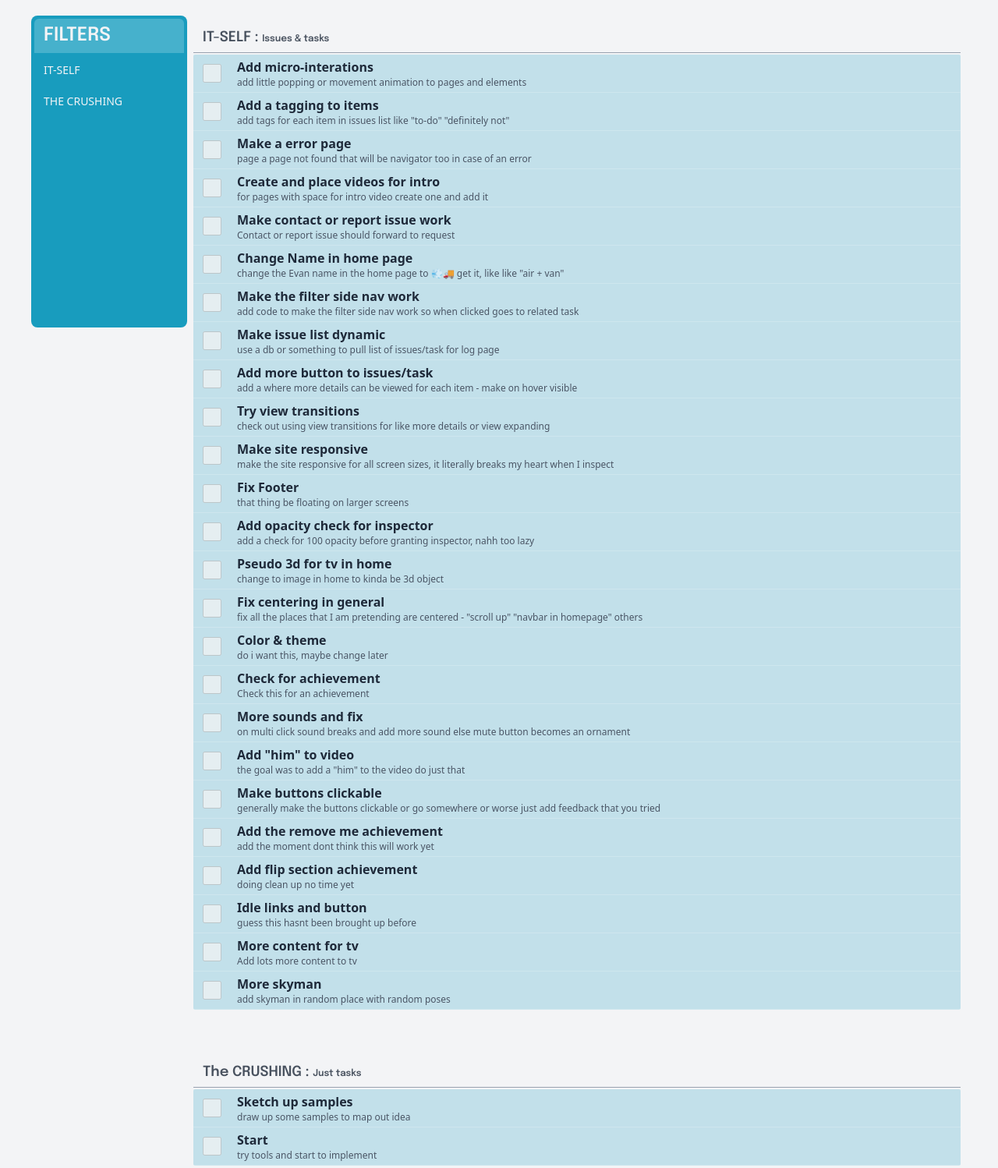
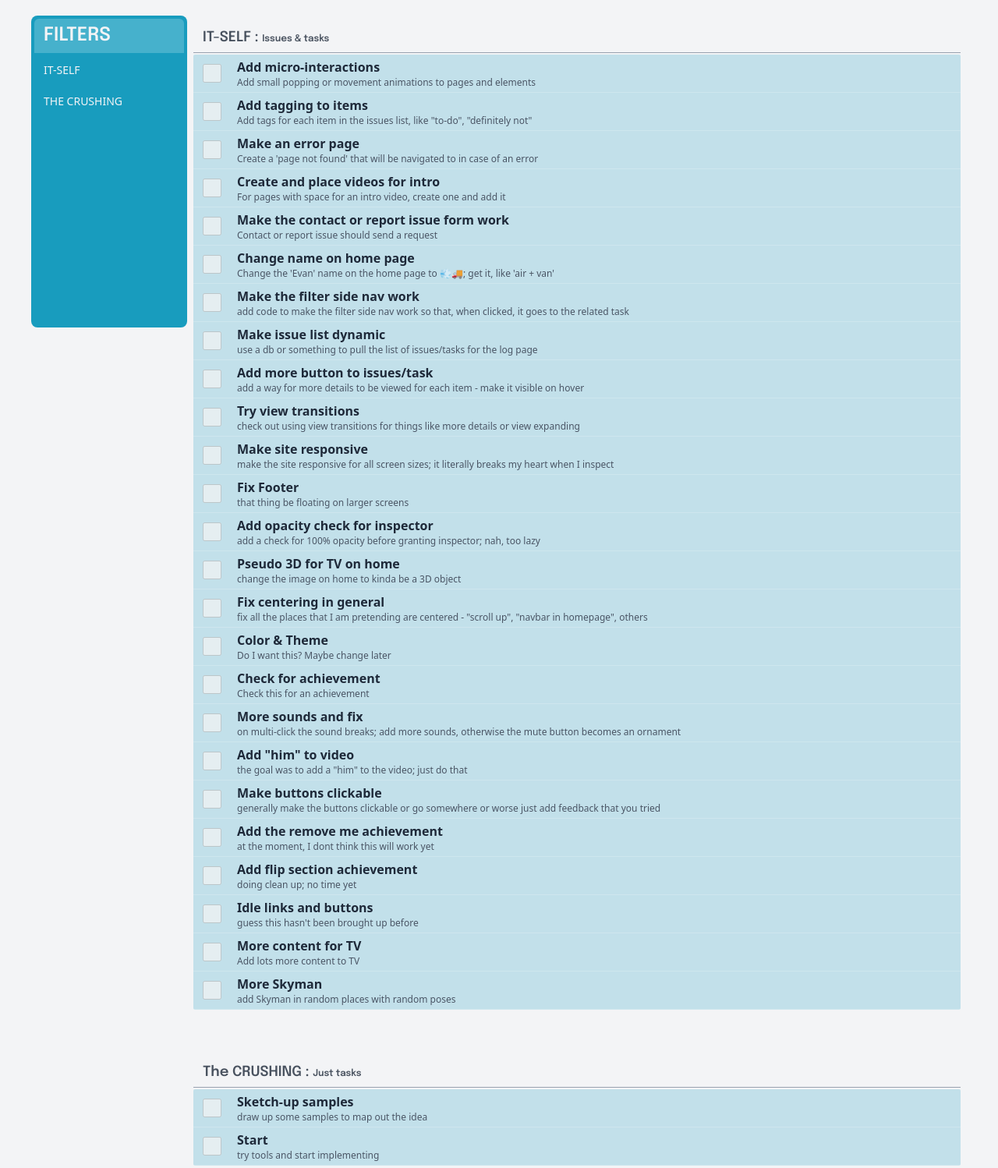
Before and after one commit to airvans/againagainagian, a website built with Vite: page changelog.html in a window 1280 px wide. Shown: the part 600-2098 px from the top of the page at 78% size. Built offline with nearby package versions, Linux system fonts and the light colour scheme; a web font is replaced by a local one.

Commit message:
The footer has changed

```diff
--- a/changelog.html
+++ b/changelog.html
@@ -85,51 +85,51 @@
           <div id="item" class="flex items-center gap-5 p-1  pl-3 border-b border-white/20 hover:border-white">
             <input type="checkbox" name="" id="" disabled class="size-6 accent-cyan-600/80 ">
             <section class="">
-              <p class="font-semibold text-gray-800">Add micro-interations</p>
-              <p class="text-xs text-gray-600">add little popping or movement animation to pages and elements</p>
+              <p class="font-semibold text-gray-800">Add micro-interactions</p>
+              <p class="text-xs text-gray-600">Add small popping or movement animations to pages and elements</p>
             </section>
           </div>
           <div id="item" class="flex items-center gap-5 p-1  pl-3 border-b border-white/20 hover:border-white">
             <input type="checkbox" name="" id="" disabled class="size-6 accent-cyan-600/80 ">
             <section class="">
-              <p class="font-semibold text-gray-800">Add a tagging to items</p>
-              <p class="text-xs text-gray-600">add tags for each item in issues list like "to-do" "definitely not"</p>
+              <p class="font-semibold text-gray-800">Add tagging to items</p>
+              <p class="text-xs text-gray-600">Add tags for each item in the issues list, like "to-do", "definitely not"</p>
             </section>
           </div>
             <div id="item" class="flex items-center gap-5 p-1  pl-3 border-b border-white/20 hover:border-white">
             <input type="checkbox" name="" id="" disabled class="size-6 accent-cyan-600/80 ">
             <section class="">
-              <p class="font-semibold text-gray-800">Make a error page</p>
-              <p class="text-xs text-gray-600">page a page not found that will be navigator too in case of an error</p>
+              <p class="font-semibold text-gray-800">Make an error page</p>
+              <p class="text-xs text-gray-600">Create a 'page not found' that will be navigated to in case of an error</p>
             </section>
           </div>
           <div id="item" class="flex items-center gap-5 p-1  pl-3 border-b border-white/20 hover:border-white">
             <input type="checkbox" name="" id="" disabled class="size-6 accent-cyan-600/80">
             <section>
               <p class="font-semibold text-gray-800">Create and place videos for intro</p>
-              <p class="text-xs text-gray-600">for pages with space for intro video create one and add it</p>
+              <p class="text-xs text-gray-600">For pages with space for an intro video, create one and add it</p>
             </section>
           </div>
            <div id="item" class="flex items-center gap-5 p-1  pl-3 border-b border-white/20 hover:border-white">
             <input type="checkbox" name="" id="" disabled class="size-6 accent-cyan-600/80">
             <section>
-              <p class="font-semibold text-gray-800">Make contact or report issue work</p>
-              <p class="text-xs text-gray-600">Contact or report issue should forward to request</p>
+              <p class="font-semibold text-gray-800">Make the contact or report issue form work</p>
+              <p class="text-xs text-gray-600">Contact or report issue should send a request</p>
             </section>
           </div>
 
           <div id="item" class="flex items-center gap-5 p-1  pl-3 border-b border-white/20 hover:border-white">
             <input type="checkbox" name="" id="" disabled class="size-6 accent-cyan-600/80">
             <section>
-              <p class="font-semibold text-gray-800">Change Name in home page</p>
-              <p class="text-xs text-gray-600">change the Evan name in the home page to 💨🚚 get it, like like "air + van" </p>
+              <p class="font-semibold text-gray-800">Change name on home page</p>
+              <p class="text-xs text-gray-600">Change the 'Evan' name on the home page to 💨🚚; get it, like 'air + van'</p>
             </section>
           </div>
           <div id="item" class="flex items-center gap-5 p-1  pl-3 border-b border-white/20 hover:border-white">
             <input type="checkbox" name="" id="" disabled class="size-6 accent-cyan-600/80">
             <section>
               <p class="font-semibold text-gray-800">Make the filter side nav work</p>
-              <p class="text-xs text-gray-600">add code to make the filter side nav work so when clicked goes to related
+              <p class="text-xs text-gray-600">add code to make the filter side nav work so that, when clicked, it goes to the related
                 task</p>
             </section>
           </div>
@@ -137,22 +137,21 @@
             <input type="checkbox" name="" id="" disabled class="size-6 accent-cyan-600/80">
             <section>
               <p class="font-semibold text-gray-800">Make issue list dynamic</p>
-              <p class="text-xs text-gray-600">use a db or something to pull list of issues/task for log page</p>
+              <p class="text-xs text-gray-600">use a db or something to pull the list of issues/tasks for the log page</p>
             </section>
           </div>
           <div id="item" class="flex items-center gap-5 p-1  pl-3 border-b border-white/20 hover:border-white">
             <input type="checkbox" name="" id="" disabled class="size-6 accent-cyan-600/80">
             <section>
               <p class="font-semibold text-gray-800">Add more button to issues/task</p>
-              <p class="text-xs text-gray-600">add a where more details can be viewed for each item - make on hover
-                visible</p>
+              <p class="text-xs text-gray-600">add a way for more details to be viewed for each item - make it visible on hover</p>
             </section>
           </div>
           <div id="item" class="flex items-center gap-5 p-1  pl-3 border-b border-white/20 hover:border-white">
             <input type="checkbox" name="" id="" disabled class="size-6 accent-cyan-600/80">
             <section>
               <p class="font-semibold text-gray-800">Try view transitions</p>
-              <p class="text-xs text-gray-600">check out using view transitions for like more details or view expanding
+              <p class="text-xs text-gray-600">check out using view transitions for things like more details or view expanding
               </p>
             </section>
           </div>
@@ -160,7 +159,7 @@
             <input type="checkbox" name="" id="" disabled class="size-6 accent-cyan-600/80">
             <section>
               <p class="font-semibold text-gray-800">Make site responsive</p>
-              <p class="text-xs text-gray-600">make the site responsive for all screen sizes, it literally breaks my heart when I inspect</p>
+              <p class="text-xs text-gray-600">make the site responsive for all screen sizes; it literally breaks my heart when I inspect</p>
             </section>
           </div>
            <div id="item" class="flex items-center gap-5 p-1  pl-3 border-b border-white/20 hover:border-white">
@@ -174,15 +173,15 @@
             <input type="checkbox" name="" id="" disabled class="size-6 accent-cyan-600/80">
             <section>
               <p class="font-semibold text-gray-800">Add opacity check for inspector </p>
-              <p class="text-xs text-gray-600">add a check for 100 opacity before granting inspector, nahh too lazy </p>
+              <p class="text-xs text-gray-600">add a check for 100% opacity before granting inspector; nah, too lazy </p>
             </section>
           </div>
 
           <div id="item" class="flex items-center gap-5 p-1  pl-3 border-b border-white/20 hover:border-white">
             <input type="checkbox" name="" id="" disabled class="size-6 accent-cyan-600/80">
             <section>
-              <p class="font-semibold text-gray-800">Pseudo 3d for tv in home</p>
-              <p class="text-xs text-gray-600">change to image in home to kinda be 3d object </p>
+              <p class="font-semibold text-gray-800">Pseudo 3D for TV on home</p>
+              <p class="text-xs text-gray-600">change the image on home to kinda be a 3D object </p>
             </section>
           </div>
 
@@ -190,16 +189,15 @@
             <input type="checkbox" name="" id="" disabled class="size-6 accent-cyan-600/80">
             <section>
               <p class="font-semibold text-gray-800">Fix centering in general</p>
-              <p class="text-xs text-gray-600">fix all the places that I am pretending are centered - "scroll up"
-                "navbar in homepage" others</p>
+              <p class="text-xs text-gray-600">fix all the places that I am pretending are centered - "scroll up", "navbar in homepage", others</p>
             </section>
           </div>
 
           <div id="item" class="flex items-center gap-5 p-1  pl-3 border-b border-white/20 hover:border-white">
             <input type="checkbox" name="" id="" disabled class="size-6 accent-cyan-600/80">
             <section>
-              <p class="font-semibold text-gray-800">Color & theme</p>
-              <p class="text-xs text-gray-600">do i want this, maybe change later</p>
+              <p class="font-semibold text-gray-800">Color & Theme</p>
+              <p class="text-xs text-gray-600">Do I want this? Maybe change later</p>
             </section>
           </div>
 
@@ -215,7 +213,7 @@
             <input type="checkbox" name="" id="" disabled class="size-6 accent-cyan-600/80">
             <section>
               <p class="font-semibold text-gray-800">More sounds and fix </p>
-              <p class="text-xs text-gray-600">on multi click sound breaks and add more sound else mute button becomes
+              <p class="text-xs text-gray-600">on multi-click the sound breaks; add more sounds, otherwise the mute button becomes
                 an ornament</p>
             </section>
           </div>
@@ -224,7 +222,7 @@
             <input type="checkbox" name="" id="" disabled class="size-6 accent-cyan-600/80">
             <section>
               <p class="font-semibold text-gray-800">Add "him" to video</p>
-              <p class="text-xs text-gray-600">the goal was to add a "him" to the video do just that</p>
+              <p class="text-xs text-gray-600">the goal was to add a "him" to the video; just do that</p>
             </section>
           </div>
 
@@ -241,15 +239,15 @@
             <input type="checkbox" name="" id="" disabled class="size-6 accent-cyan-600/80">
             <section>
               <p class="font-semibold text-gray-800">Add the remove me achievement </p>
-              <p class="text-xs text-gray-600">add the moment dont think this will work yet</p>
+              <p class="text-xs text-gray-600">at the moment, I dont think this will work yet</p>
             </section>
           </div>
 
              <div id="item" class="flex items-center gap-5 p-1  pl-3 border-b border-white/20 hover:border-white">
             <input type="checkbox" name="" id="" disabled class="size-6 accent-cyan-600/80">
             <section>
-              <p class="font-semibold text-gray-800">Add flip section achievement </p>
-              <p class="text-xs text-gray-600">doing clean up no time yet</p>
+              <p class="font-semibold text-gray-800">Add flip section achievement</p>
+              <p class="text-xs text-gray-600">doing clean up; no time yet</p>
             </section>
           </div>
 
@@ -257,24 +255,24 @@
           <div id="item" class="flex items-center gap-5 p-1  pl-3 border-b border-white/20 hover:border-white">
             <input type="checkbox" name="" id="" disabled class="size-6 accent-cyan-600/80">
             <section>
-              <p class="font-semibold text-gray-800">Idle links and button</p>
-              <p class="text-xs text-gray-600">guess this hasnt been brought up before</p>
+              <p class="font-semibold text-gray-800">Idle links and buttons</p>
+              <p class="text-xs text-gray-600">guess this hasn't been brought up before</p>
             </section>
           </div>
 
           <div id="item" class="flex items-center gap-5 p-1  pl-3 border-b border-white/20 hover:border-white">
             <input type="checkbox" name="" id="" disabled class="size-6 accent-cyan-600/80">
             <section>
-              <p class="font-semibold text-gray-800">More content for tv</p>
-              <p class="text-xs text-gray-600">Add lots more content to tv</p>
+              <p class="font-semibold text-gray-800">More content for TV</p>
+              <p class="text-xs text-gray-600">Add lots more content to TV</p>
             </section>
           </div>
 
           <div id="item" class="flex items-center gap-5 p-1  pl-3 border-b border-white/20 hover:border-white">
             <input type="checkbox" name="" id="" disabled class="size-6 accent-cyan-600/80">
             <section>
-              <p class="font-semibold text-gray-800">More skyman</p>
-              <p class="text-xs text-gray-600">add skyman in random place with random poses</p>
+              <p class="font-semibold text-gray-800">More Skyman</p>
+              <p class="text-xs text-gray-600">add Skyman in random places with random poses</p>
             </section>
           </div>
         </div>
@@ -294,15 +292,15 @@
           <div id="item" class="flex items-center gap-5 p-1 pl-3 border-b border-white/20 hover:border-white">
             <input type="checkbox" name="" id="" disabled class="size-6 accent-cyan-600/80">
             <section>
-              <p class="font-semibold text-gray-800">Sketch up samples</p>
-              <p class="text-xs text-gray-600">draw up some samples to map out idea</p>
+              <p class="font-semibold text-gray-800">Sketch-up samples</p>
+              <p class="text-xs text-gray-600">draw up some samples to map out the idea</p>
             </section>
           </div>
           <div id="item" class="flex items-center gap-5 p-1 pl-3 border-b border-white/20 hover:border-white">
             <input type="checkbox" name="" id="" disabled class="size-6 accent-cyan-600/80">
             <section>
               <p class="font-semibold text-gray-800">Start</p>
-              <p class="text-xs text-gray-600">try tools and start to implement</p>
+              <p class="text-xs text-gray-600">try tools and start implementing</p>
             </section>
           </div>
 
@@ -329,10 +327,10 @@
       <div class="absolute border-t w-16 -top-4.5 right-0"></div>
       <div class="absolute border-t w-305 -top-17 -left-235"></div>
       <img src="./src/assets/skyman-sit.svg" alt="" class="size-7 absolute -top-9 right-0">
-      <p>Made with by mobleveldev</p>
+      <p>Made by mobleveldev</p>
       <p><a href="mailto:" class="hover:text-gray-50">Contact Me</a> <a href="" class="hover:text-gray-50">. Github</a>
         <a href="" class="hover:text-gray-50">. Meow</a></p>
-      <p>Copyright © 2025 All rights belong to creator.</p>
+      <p>Copyright © 2025. All rights belong to the creator.</p>
     </section>
   </footer>
 
```
